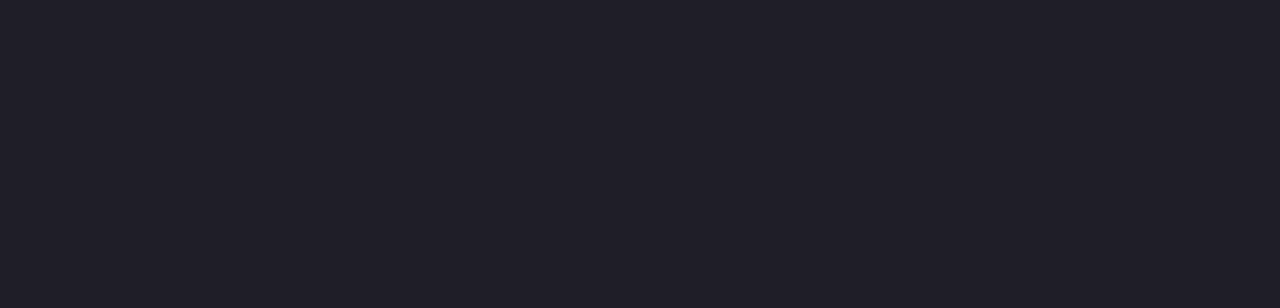
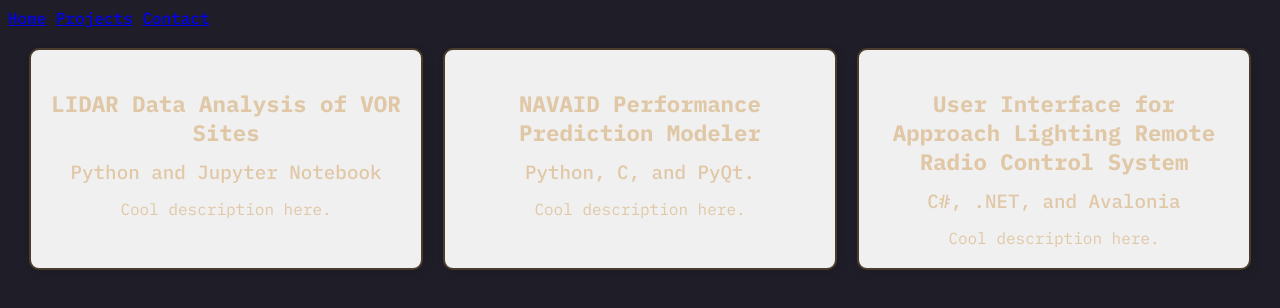
Before and after one commit to d0ugherty/d0ugherty.github.io, a plain HTML site: page projects.html in a window 1280 px wide. Drawn offline with Linux system fonts and the light colour scheme.

Commit message:
projects

```diff
--- /dev/null
+++ b/assets/css/projects.css
@@ -0,0 +1,46 @@
+@import url('https://fonts.googleapis.com/css2?family=IBM+Plex+Mono:wght@100;200;300;400;500;600;700&display=swap');
+@import url('global.css');
+
+
+#project-container {
+    display: flex;
+    flex-wrap: wrap;
+    justify-content: center;
+    gap: 20px;
+    padding: 20px;
+}
+
+
+#project-card {
+    background-color: var(--kanagawa-foam-white);
+    border: 2px solid var(--kanagawa-mountain-brown);
+    padding: 20px;
+    width: 350px;
+    text-align: center;
+    border-radius: 10px;
+    box-shadow: 3px 3px 10px rgba(0, 0, 0, 0.1);
+}
+
+#project-card h2 {
+    font-family: "IBM Plex Mono", monospace;
+    font-weight: 700;
+    font-size: 1.4rem;
+    margin-bottom: 10px;
+}
+
+#project-card h1 {
+    font-family: "IBM Plex Mono", monospace;
+    font-weight: 500;
+    font-size: 1.2rem;
+    margin-bottom: 15px;
+    color: var(--kanagawa-dark-grey);
+}
+
+#project-card p {
+    font-family: "IBM Plex Mono", monospace;
+    font-weight: 400;
+    font-size: 1rem;
+    color: var(--kanagawa-dark-grey);
+    max-width: 300px;
+    margin: 0 auto;
+}
--- a/projects.html
+++ b/projects.html
@@ -2,10 +2,41 @@
 <head>
     <meta charset="UTF-8">
     <meta name="viewport" content="width=device-width, initial-scale=1.0">
-    <title>Home</title>
+    <title>Projects</title>
     <link rel="stylesheet" href="assets/css/base.css">
     <link rel="stylesheet" href="assets/css/links.css">
+    <link rel="stylesheet" href="assets/css/projects.css">
+
     <link rel="preconnect" href="https://fonts.googleapis.com">
     <link rel="preconnect" href="https://fonts.gstatic.com" crossorigin>
     <link href="https://fonts.googleapis.com/css2?family=IBM+Plex+Mono:ital,wght@0,100;0,200;0,300;0,400;0,500;0,600;0,700;1,100;1,200;1,300;1,400;1,500;1,600;1,700&display=swap" rel="stylesheet">
 </head>
+
+<body>
+    <header>
+        <nav class="ibm-plex-mono-medium">
+            <a href="index.html">Home</a>
+            <a href="projects.html">Projects</a>
+            <a href="contact.html">Contact</a>
+        </nav>
+    </header>
+
+    <div id="project-container">
+        <div id="project-card" >
+            <h2 >LIDAR Data Analysis of VOR Sites</h2>
+            <h1>Python and Jupyter Notebook</h1>
+            <p class="ibm-plex-mono-regular"> Cool description here.</p>
+        </div>
+        <div id="project-card">
+            <h2>NAVAID Performance Prediction Modeler</h2>
+            <h1>Python, C, and PyQt.</h1>
+            <p class="ibm-plex-mono-regular"> Cool description here.</p>
+        </div>
+        <div id="project-card">
+            <h2>User Interface for Approach Lighting Remote Radio Control System</h2>
+            <h1>C#, .NET, and Avalonia</h1>
+            <p class="ibm-plex-mono-regular"> Cool description here.</p>
+        </div>
+    </div>
+
+</body>
```
Also changed, not shown: assets/css/about.css (+9 -1 lines).
